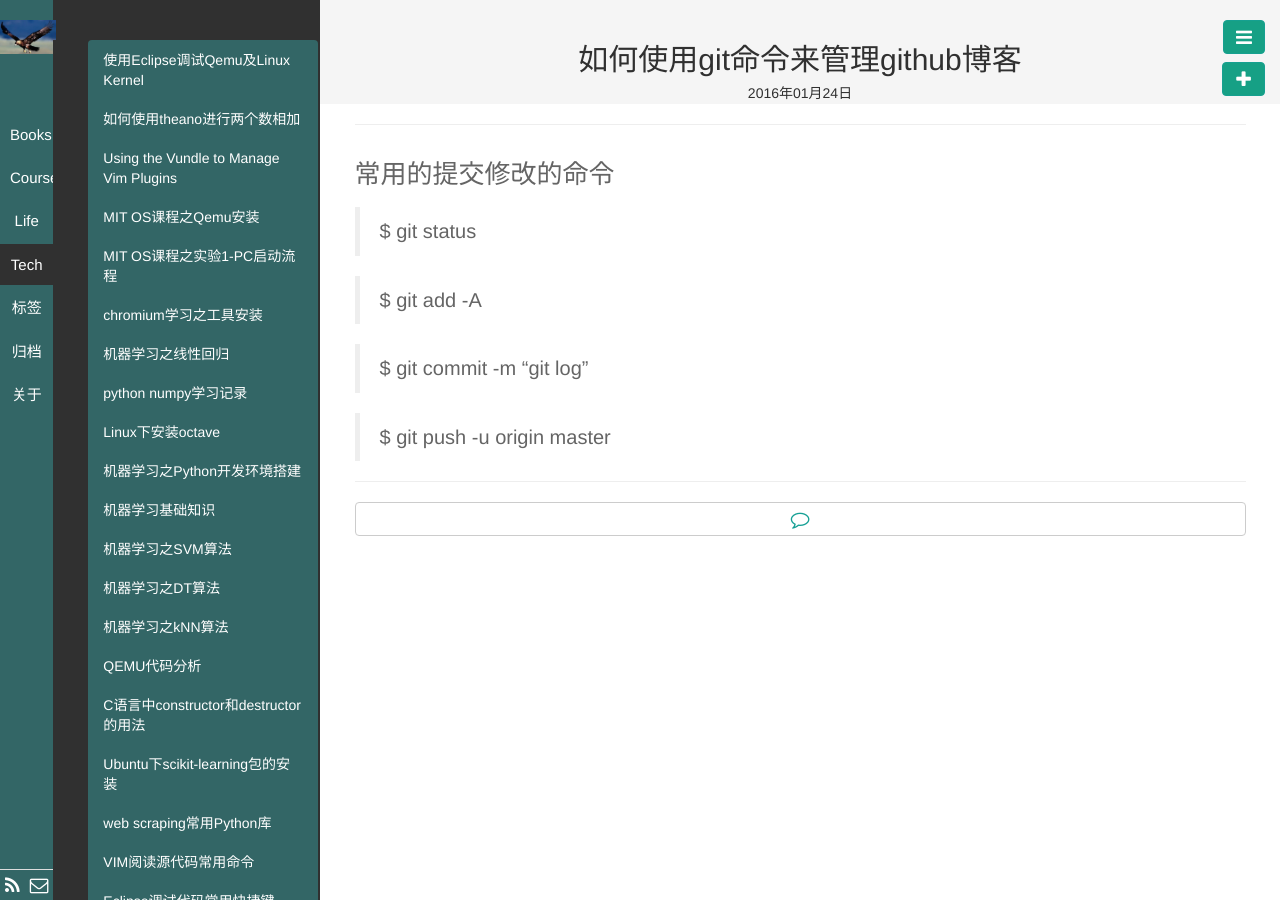
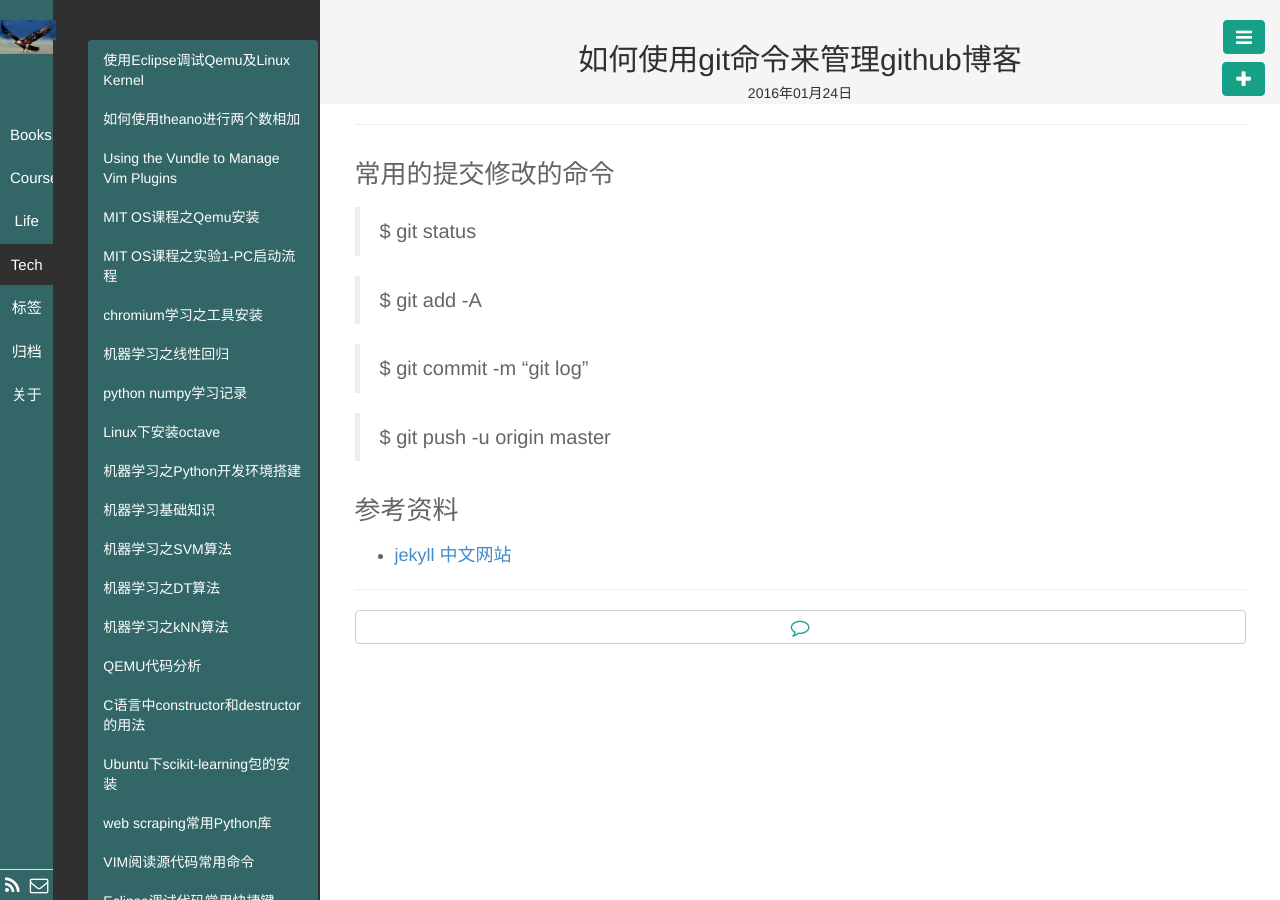
Before and after one commit to wuxiaoer/wuxiaoer.github.io, a Jekyll site: the page built from _posts/Tech/2016-01-24-how-to-using-github-command.md, in a window 1280 px wide. Built offline with Jekyll 4.4.1, drawn with Linux system fonts in a browser that asks for light colours.

Commit message:
add the jekyll tools

```diff
--- a/_posts/Tech/2016-01-24-how-to-using-github-command.md
+++ b/_posts/Tech/2016-01-24-how-to-using-github-command.md
@@ -16,3 +16,7 @@ description:
 > $ git commit -m "git log"
 
 > $ git push -u origin master
+
+
+### 参考资料
+- [jekyll 中文网站](http://jekyll.bootcss.com/)
```
Also changed, not shown: public/img/cs224s_pics/tasks_of_speech_processing.png (added).
